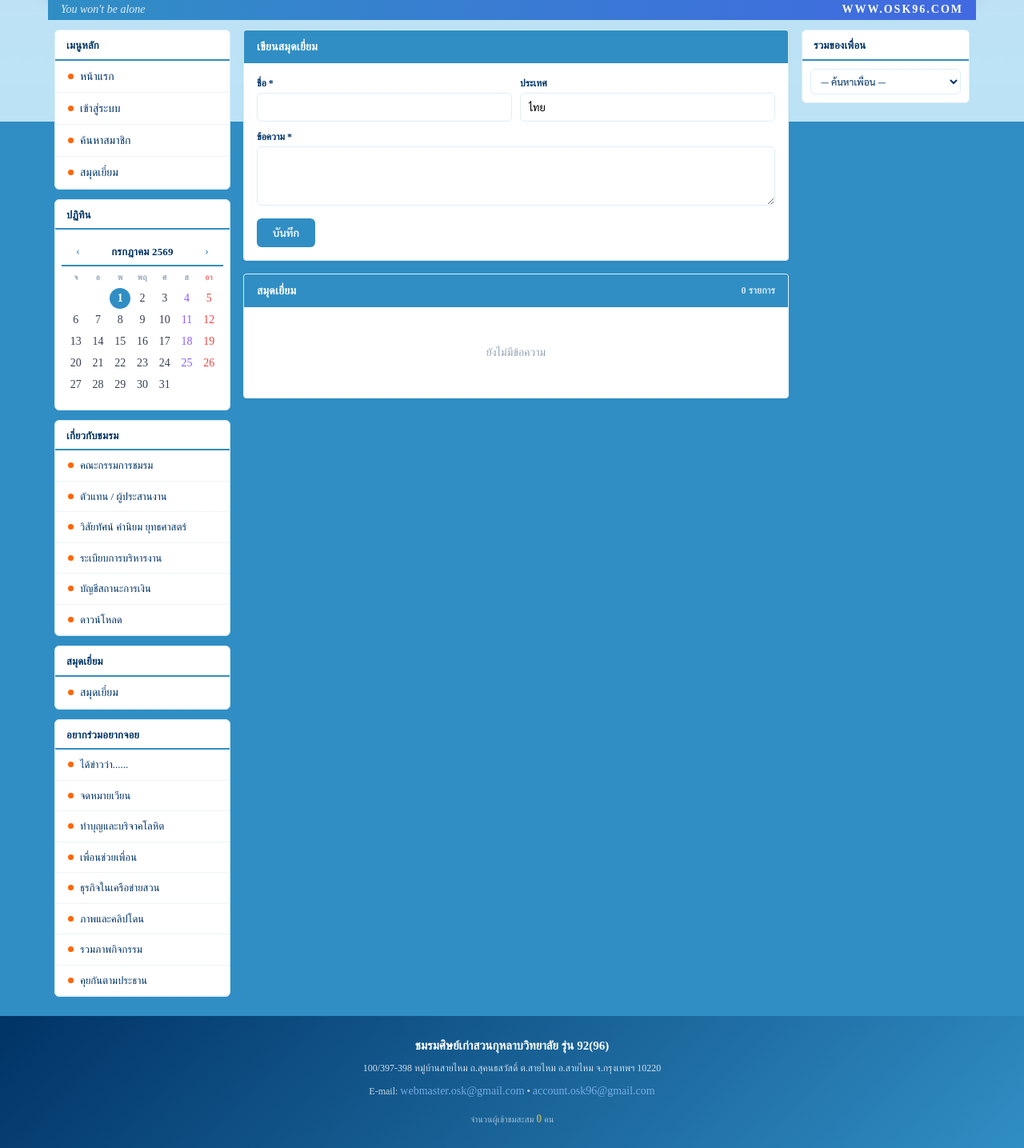
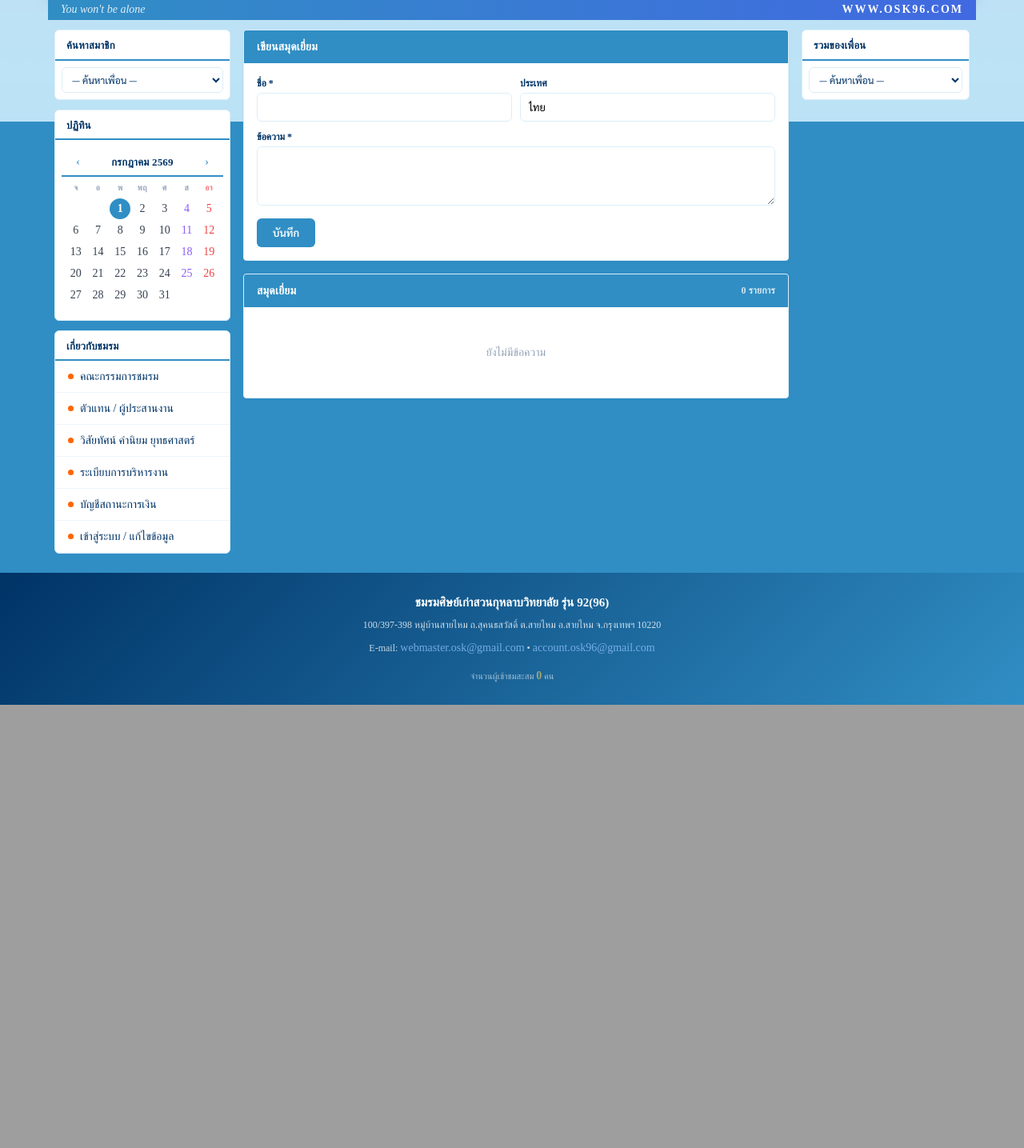
Before and after one commit to sonniam04/osk96, a Laravel app: page /guestbook in a window 1280 px wide. Shown: the part 872-2307 px from the top of the page at 80% size. After the commit the page ends 1753 px from the top, so only its background shows below. Run offline with Laravel 12, Linux system fonts and the light colour scheme; data that the repository does not hold is empty; some libraries are stand-ins or nearby versions.

Commit message:
fix: ปรับ sidebar ให้ตรงกับ original layout
Left: ค้นหาสมาชิก → ปฏิทิน → เกี่ยวกับชมรม (ตาม menu.inc_top + menu.inc)
Right: รวมของเพื่อน → เพื่อนพอง รูปสมาชิกสุ่ม (ตาม right_menu1.php)
ลบ: เมนูหลัก, สมุดเยี่ยม, อยากร่วมอยากจอย — sections เหล่านี้ไม่อยู่ใน original sidebar

Co-Authored-By: Claude Sonnet 4.6 <noreply@anthropic.com>

```diff
--- a/laravel/resources/views/partials/right-sidebar.blade.php
+++ b/laravel/resources/views/partials/right-sidebar.blade.php
@@ -1,11 +1,11 @@
-{{-- รวมของเพื่อน --}}
+{{-- รวมของเพื่อน (ตาม original right_menu1.php) --}}
 <div class="sidebar-section">
   <div class="sidebar-header">รวมของเพื่อน</div>
-  <div style="padding:10px;">
+  <div style="padding:8px;">
     <select onchange="if(this.value) window.location='/members?type='+this.value"
             style="width:100%; border:1px solid #DCEEF8; border-radius:6px;
-              padding:6px 8px; font-size:12px; font-family:'Sarabun',sans-serif;
-              color:#003366; background:#fff; cursor:pointer;">
+                   padding:6px 8px; font-size:12px; font-family:'Sarabun',sans-serif;
+                   color:#003366; background:#fff; cursor:pointer;">
       <option value="">— ค้นหาเพื่อน —</option>
       <option value="16">มาจากทุกที่</option>
       <option value="1">ห้องเรียน ม.ต.1</option>
@@ -26,7 +26,7 @@
   </div>
 </div>
 
-{{-- เพื่อนพอง — รูปสมาชิกสุ่ม --}}
+{{-- เพื่อนพอง — รูปสมาชิกสุ่ม (ตาม original right_menu1.php marquee) --}}
 @php
   try {
     $randomMembers = \DB::table('data')
@@ -35,7 +35,7 @@
       ->whereNotNull('fname')
       ->inRandomOrder()
       ->limit(12)
-      ->select('name','surname','fname')
+      ->select('name', 'surname', 'fname')
       ->get();
   } catch(\Exception $e) {
     $randomMembers = collect();
@@ -45,25 +45,26 @@
 @if($randomMembers->count())
 <div class="sidebar-section">
   <div class="sidebar-header">เพื่อนพอง ของเพื่อน</div>
-  <div style="padding:8px; display:grid; grid-template-columns:repeat(3,1fr); gap:6px;">
+  <div style="padding:8px; display:grid; grid-template-columns:repeat(3,1fr); gap:5px;">
     @foreach($randomMembers as $m)
-    <a href="{{ route('members.search') }}?type=16"
-       style="text-decoration:none; text-align:center;" title="{{ $m->name }} {{ $m->surname }}">
+    <a href="/members?type=16" title="{{ $m->name }} {{ $m->surname }}"
+       style="text-decoration:none; text-align:center;">
       <img src="/uploads/member/{{ $m->fname }}"
-           style="width:100%; aspect-ratio:1; object-fit:cover; border-radius:6px;
+           style="width:100%; aspect-ratio:1/1; object-fit:cover; border-radius:4px;
                   border:1px solid #DCEEF8; display:block;"
            onerror="this.parentElement.style.display='none'"
            alt="{{ $m->name }}">
-      <div style="font-size:10px; color:#555; margin-top:3px; line-height:1.2;
-                  overflow:hidden; text-overflow:ellipsis; white-space:nowrap;">
+      <div style="font-size:10px; color:#555; margin-top:2px;
+                  overflow:hidden; white-space:nowrap; text-overflow:ellipsis;">
         {{ $m->name }}
       </div>
     </a>
     @endforeach
   </div>
-  <div style="padding:0 8px 8px; text-align:center;">
-    <a href="{{ route('members.search') }}?type=16"
-       style="font-size:11px; color:#308EC4; text-decoration:none;">ดูทั้งหมด &rsaquo;</a>
+  <div style="padding:0 8px 8px; text-align:right;">
+    <a href="/members?type=16" style="font-size:11px; color:#308EC4; text-decoration:none;">
+      ดูทั้งหมด &rsaquo;
+    </a>
   </div>
 </div>
 @endif
--- a/laravel/resources/views/partials/sidebar.blade.php
+++ b/laravel/resources/views/partials/sidebar.blade.php
@@ -1,14 +1,28 @@
-{{-- เมนูหลัก --}}
+{{-- ค้นหาสมาชิก (TOP — ตาม original menu.inc_top.php) --}}
 <div class="sidebar-section">
-  <div class="sidebar-header">เมนูหลัก</div>
-  <a href="{{ route('home') }}" class="menu-item"><span class="dot"></span>หน้าแรก</a>
-  @if(!session('user'))
-    <a href="{{ route('login') }}" class="menu-item"><span class="dot"></span>เข้าสู่ระบบ</a>
-  @else
-    <a href="{{ route('logout') }}" class="menu-item"><span class="dot"></span>ออกจากระบบ</a>
-  @endif
-  <a href="{{ route('members.search') }}?type=16" class="menu-item"><span class="dot"></span>ค้นหาสมาชิก</a>
-  <a href="{{ route('guestbook.index') }}" class="menu-item"><span class="dot"></span>สมุดเยี่ยม</a>
+  <div class="sidebar-header">ค้นหาสมาชิก</div>
+  <div style="padding:8px;">
+    <select onchange="if(this.value) window.location='/members?type='+this.value"
+            style="width:100%; border:1px solid #DCEEF8; border-radius:6px;
+                   padding:6px 8px; font-size:12px; font-family:'Sarabun',sans-serif;
+                   color:#003366; background:#fff; cursor:pointer;">
+      <option value="">— ค้นหาเพื่อน —</option>
+      <option value="1">ห้องเรียน ม.ต.1</option>
+      <option value="2">ห้องเรียน ม.ต.2</option>
+      <option value="3">ห้องเรียน ม.ต.3</option>
+      <option value="4">ห้องเรียน ม.ต.4</option>
+      <option value="5">ห้องเรียน ม.ต.5</option>
+      <option value="6">ยกเลิกเรียน</option>
+      <option value="7">เสียชีวิต</option>
+      <option value="8">ไม่ทราบสถานที่</option>
+      <option value="9">ยังอยู่ต่างประเทศ</option>
+      <option value="10">มาจากอาชีพ</option>
+      <option value="11">เพื่อน/ญาติสนับสนุน</option>
+      <option value="13">เพื่อนที่ยังหาไม่เจอ</option>
+      <option value="14">เพื่อนที่อยู่ในแพทย์</option>
+      <option value="15">เพื่อนที่รับราชการตำรวจ</option>
+    </select>
+  </div>
 </div>
 
 {{-- ปฏิทิน --}}
@@ -19,44 +33,17 @@
   </div>
 </div>
 
-{{-- เกี่ยวกับชมรม --}}
+{{-- เกี่ยวกับชมรม (ตาม original menu.inc.php) --}}
 <div class="sidebar-section">
   <div class="sidebar-header">เกี่ยวกับชมรม</div>
-  @foreach([
-    ['คณะกรรมการชมรม',           '#'],
-    ['ตัวแทน / ผู้ประสานงาน',    '#'],
-    ['วิสัยทัศน์ คำนิยม ยุทธศาสตร์', '#'],
-    ['ระเบียบการบริหารงาน',       '#'],
-    ['บัญชีสถานะการเงิน',         '#'],
-    ['ดาวน์โหลด',                '#'],
-  ] as [$label, $url])
-  <a href="{{ $url }}" class="menu-item" style="font-size:13px;">
-    <span class="dot"></span>{{ $label }}
-  </a>
-  @endforeach
+  <a href="#" class="menu-item"><span class="dot"></span>คณะกรรมการชมรม</a>
+  <a href="#" class="menu-item"><span class="dot"></span>ตัวแทน / ผู้ประสานงาน</a>
+  <a href="#" class="menu-item"><span class="dot"></span>วิสัยทัศน์ คำนิยม ยุทธศาสตร์</a>
+  <a href="#" class="menu-item"><span class="dot"></span>ระเบียบการบริหารงาน</a>
+  <a href="#" class="menu-item"><span class="dot"></span>บัญชีสถานะการเงิน</a>
+  @if(session('user'))
+    <a href="{{ route('logout') }}" class="menu-item"><span class="dot"></span>ออกจากระบบ</a>
+  @else
+    <a href="{{ route('login') }}" class="menu-item"><span class="dot"></span>เข้าสู่ระบบ / แก้ไขข้อมูล</a>
+  @endif
 </div>
-
-{{-- สมุดเยี่ยม --}}
-<div class="sidebar-section">
-  <div class="sidebar-header">สมุดเยี่ยม</div>
-  <a href="{{ route('guestbook.index') }}" class="menu-item"><span class="dot"></span>สมุดเยี่ยม</a>
-</div>
-
-{{-- อยากร่วมอยากจอย --}}
-<div class="sidebar-section">
-  <div class="sidebar-header">อยากร่วมอยากจอย</div>
-  @foreach([
-    'ได้ข่าวว่า......',
-    'จดหมายเวียน',
-    'ทำบุญและบริจาคโลหิต',
-    'เพื่อนช่วยเพื่อน',
-    'ธุรกิจในเครือข่ายสวน',
-    'ภาพและคลิปโดน',
-    'รวมภาพกิจกรรม',
-    'คุยกันตามประธาน',
-  ] as $item)
-  <a href="#" class="menu-item" style="font-size:13px;">
-    <span class="dot"></span>{{ $item }}
-  </a>
-  @endforeach
-</div>
```
